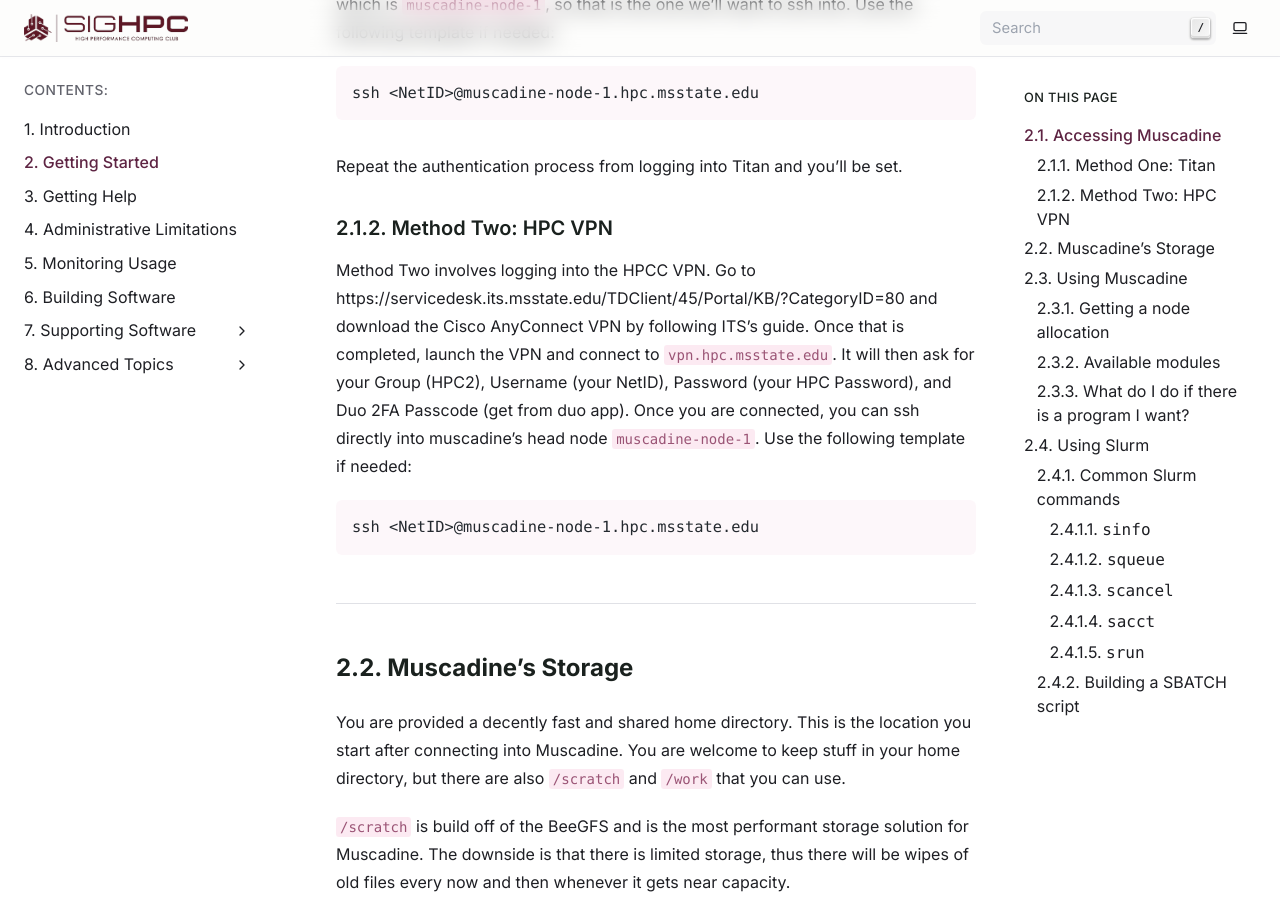
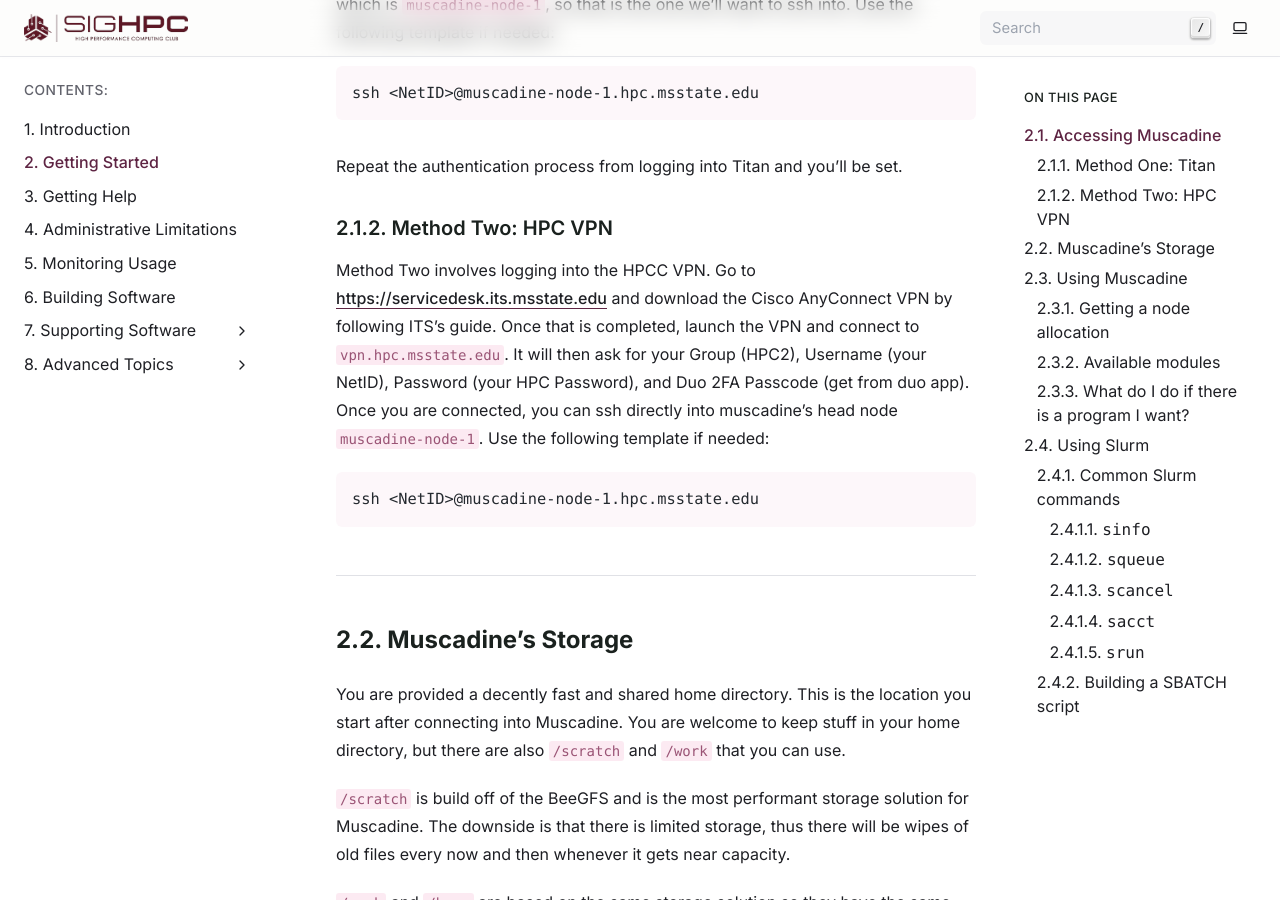
Before and after one commit to msstate-sighpc/muscadine-docs, a Sphinx documentation site: the page built from docs/user-docs.md, in a window 1280 px wide and 900 px high, scrolled down 485 px. Built offline with Sphinx 7.4.7, drawn with Linux system fonts in a browser that asks for light colours; some of the changed lines change nothing that is shown.

Commit message:
links and such

````diff
--- a/docs/user-docs.md
+++ b/docs/user-docs.md
@@ -17,7 +17,7 @@
 Repeat the authentication process from logging into Titan and you'll be set.
 
 ### Method Two: HPC VPN
-Method Two involves logging into the HPCC VPN. Go to https://servicedesk.its.msstate.edu/TDClient/45/Portal/KB/?CategoryID=80 and download the Cisco AnyConnect VPN by following ITS's guide. Once that is completed, launch the VPN and connect to `vpn.hpc.msstate.edu`. It will then ask for your Group (HPC2), Username (your NetID), Password (your HPC Password), and Duo 2FA Passcode (get from duo app). Once you are connected, you can ssh directly into muscadine's head node `muscadine-node-1`. Use the following template if needed:
+Method Two involves logging into the HPCC VPN. Go to [https://servicedesk.its.msstate.edu](https://servicedesk.its.msstate.edu/TDClient/45/Portal/KB/?CategoryID=80) and download the Cisco AnyConnect VPN by following ITS's guide. Once that is completed, launch the VPN and connect to `vpn.hpc.msstate.edu`. It will then ask for your Group (HPC2), Username (your NetID), Password (your HPC Password), and Duo 2FA Passcode (get from duo app). Once you are connected, you can ssh directly into muscadine's head node `muscadine-node-1`. Use the following template if needed:
 
 ```bash
 ssh <NetID>@muscadine-node-1.hpc.msstate.edu
````
